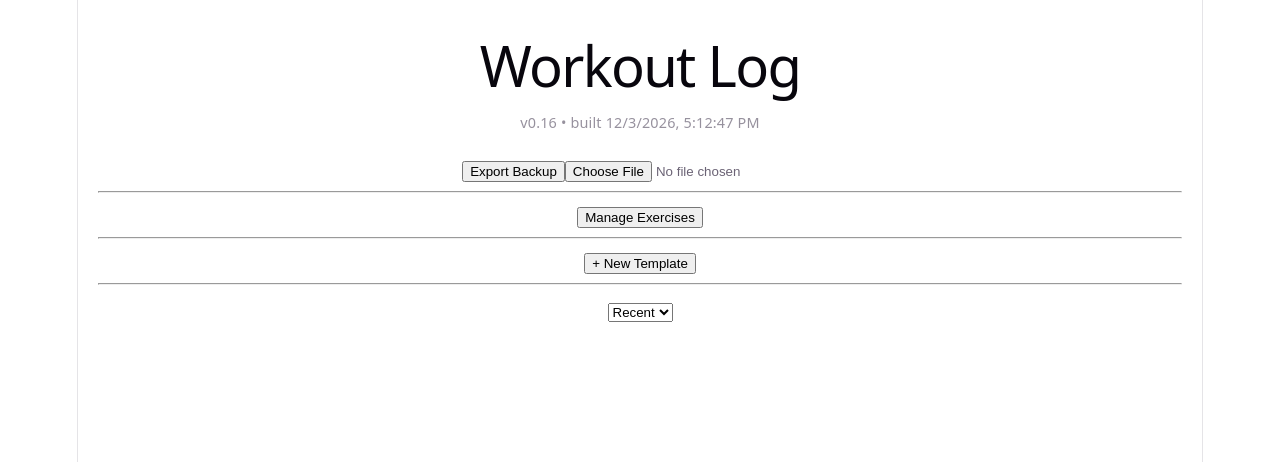
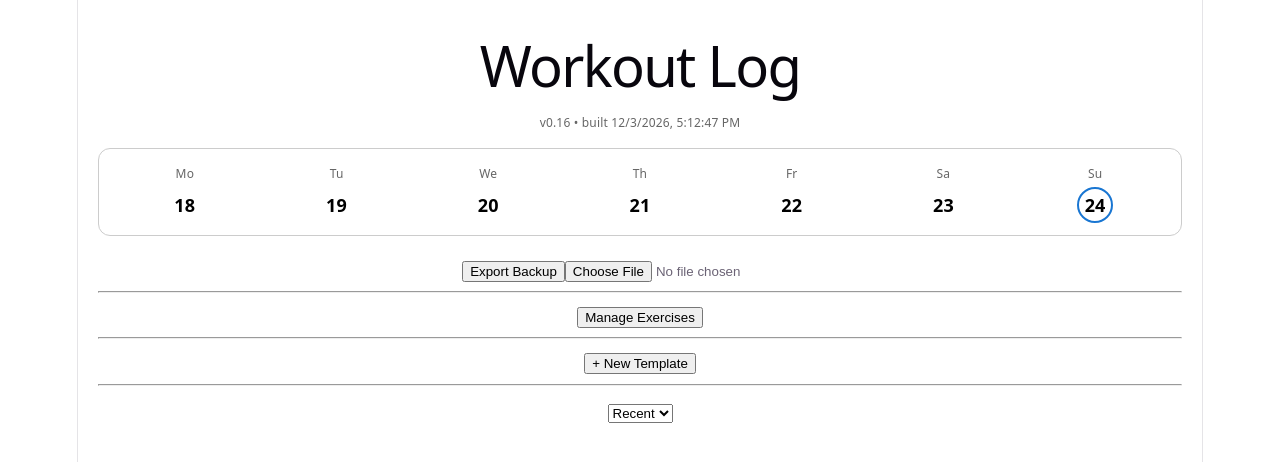
Before and after one commit to ihgold487/workout-app, a React (Vite) app: page / in a window 1280 px wide. Shown: the top 462 px of the page. Built offline with nearby package versions, Linux system fonts and the light colour scheme.

Commit message:
Add workout calendar week view

```diff
--- a/src/App.jsx
+++ b/src/App.jsx
@@ -4,6 +4,7 @@ import TemplateView from "./components/TemplateView"
 import SessionView from "./components/SessionView"
 import HistoryView from "./components/HistoryView"
 import ExerciseView from "./components/ExerciseView"
+import WorkoutCalendar from "./components/WorkoutCalendar"
 
 // STORAGE VERSION
 const STORAGE_VERSION =
@@ -655,18 +656,14 @@ export default function App() {
     >
 
      <h1>
-
       Workout Log
-
     </h1>
 
-      <div
-        style={{
-          fontSize:"0.8em",
-          opacity:0.7,
-          marginBottom:"20px"
-        }}
-      >
+    <div style={{
+      fontSize:"12px",
+      color:"#666",
+      marginBottom:"12px"
+    }}>
 
       v{
         APP_VERSION
@@ -679,6 +676,11 @@ export default function App() {
       }
 
     </div>
+
+    <WorkoutCalendar
+      history={history}
+    />
+
 
       <button
 
--- /dev/null
+++ b/src/components/WorkoutCalendar.jsx
@@ -0,0 +1,124 @@
+export default function WorkoutCalendar({
+  history
+}) {
+
+  const today = new Date()
+
+  const startOfWeek = new Date(today)
+
+  const day = startOfWeek.getDay()
+
+  const mondayOffset =
+    day === 0 ? -6 : 1 - day
+
+  startOfWeek.setDate(
+    today.getDate() + mondayOffset
+  )
+
+  const days = [...Array(7)].map((_,i) => {
+
+    const date = new Date(startOfWeek)
+
+    date.setDate(
+      startOfWeek.getDate() + i
+    )
+
+    return date
+
+  })
+
+  const hasWorkout = date => {
+
+  const dateString = date.toLocaleDateString()
+
+    return history.some(session => {
+
+      if (!session.completedAt)
+        return false
+
+      return (
+        session.completedAt
+          .split("T")[0] === dateString
+      )
+
+    })
+
+  }
+
+  return (
+
+    <div style={{
+      marginBottom:"20px",
+      padding:"12px",
+      border:"1px solid #ccc",
+      borderRadius:"12px"
+    }}>
+
+      <div style={{
+        display:"grid",
+        gridTemplateColumns:"repeat(7,1fr)",
+        textAlign:"center",
+        gap:"4px"
+      }}>
+
+        {days.map(date => (
+
+          <div key={date.toISOString()}>
+
+            <div style={{
+              fontSize:"12px",
+              color:"#666"
+            }}>
+
+              {date.toLocaleDateString(
+                undefined,
+                { weekday:"short" }
+              ).slice(0,2)}
+
+            </div>
+
+            <div style={{
+              fontSize:"18px",
+              fontWeight:"bold",
+
+              color:
+                hasWorkout(date)
+                  ? "green"
+                  : "black",
+
+              border:
+
+                date.toDateString() ===
+                today.toDateString()
+
+                  ? "2px solid #1976d2"
+
+                  : "2px solid transparent",
+
+              borderRadius:"999px",
+
+              width:"32px",
+              height:"32px",
+
+              display:"flex",
+              alignItems:"center",
+              justifyContent:"center",
+
+              margin:"0 auto"
+            }}>
+
+              {date.getDate()}
+
+            </div>
+
+          </div>
+
+        ))}
+
+      </div>
+
+    </div>
+
+  )
+
+}
```
Lines whose indentation alone changed are shown as unchanged.
